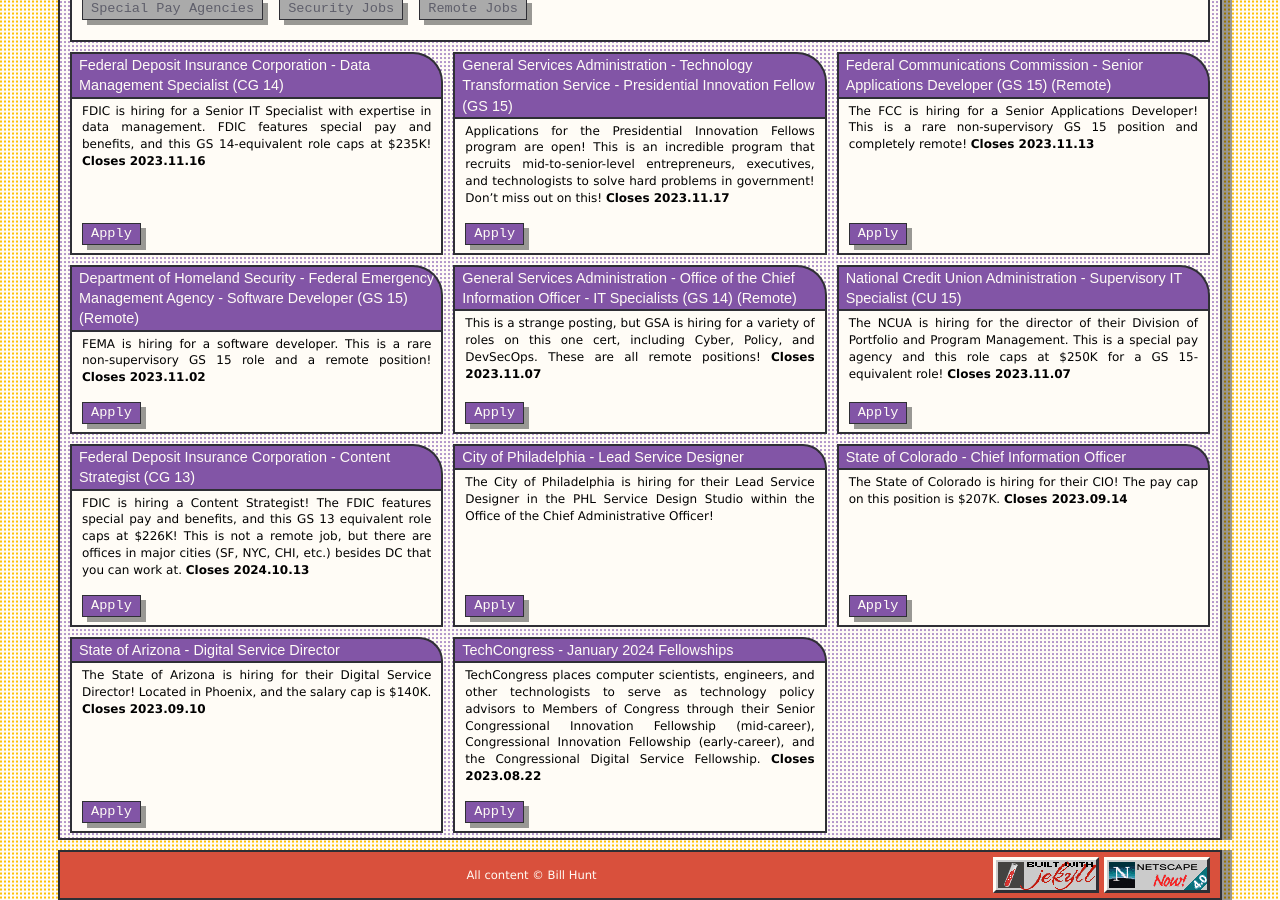
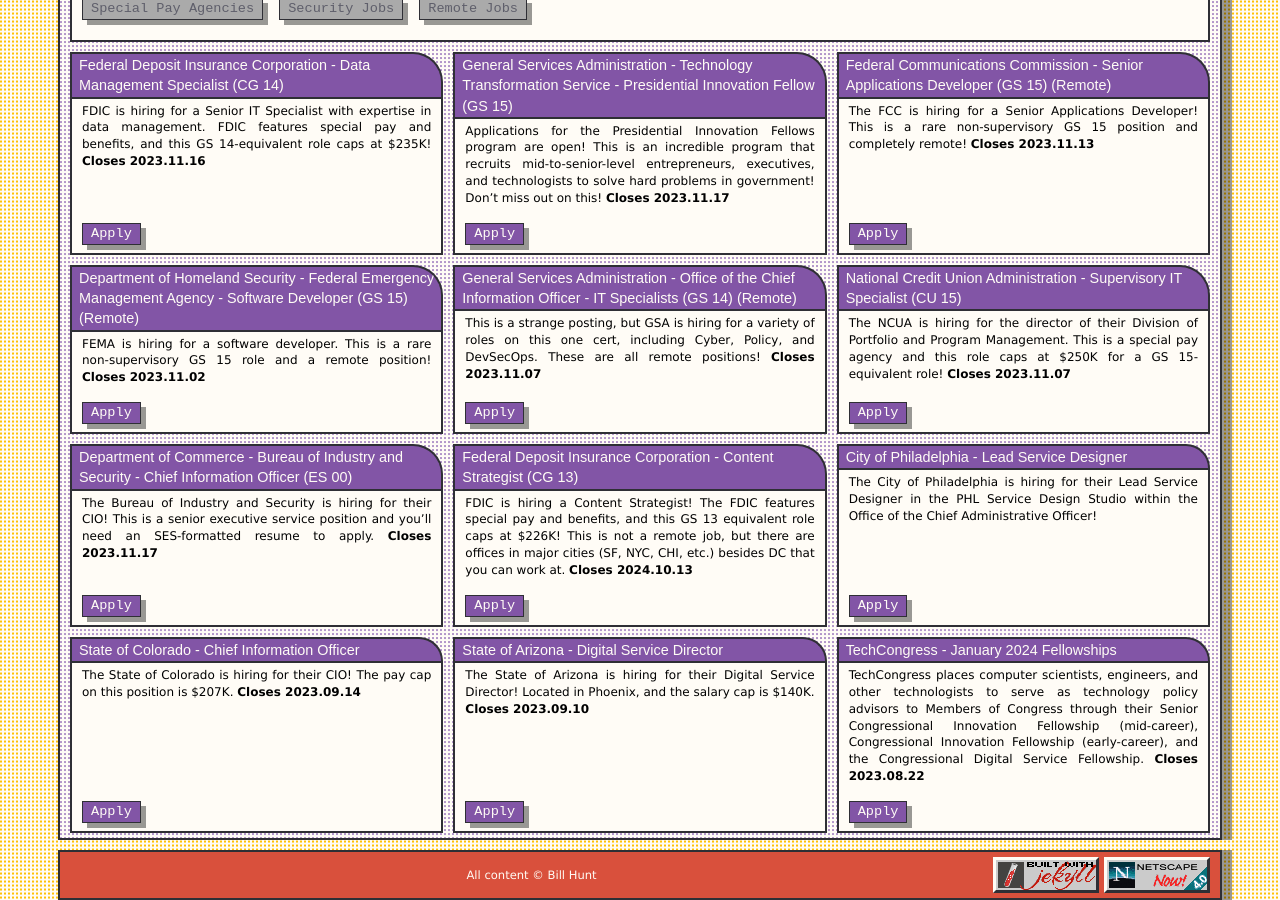
Before and after one commit to krusynth/billhunt.dev, a Jekyll site: the page built from jobs.md, in a window 1280 px wide and 900 px high, scrolled down 635 px. Built offline with Jekyll 4.4.1, drawn with Linux system fonts in a browser that asks for light colours; some web fonts are replaced.

Commit message:
Update jobs.

```diff
--- a/_data/usajobs.yml
+++ b/_data/usajobs.yml
@@ -1065,6 +1065,7 @@
   url: https://www.usajobs.gov/GetJob/ViewDetails/755358600
   remote: false
   source: usajobs
+  content: The Bureau of Industry and Security is hiring for their CIO! This is a senior executive service position and you'll need an SES-formatted resume to apply.
 - id: '754571700'
   posted: '2023-10-16T00:00:00.0000'
   closes: '2023-10-20T23:59:59.9970'
```
